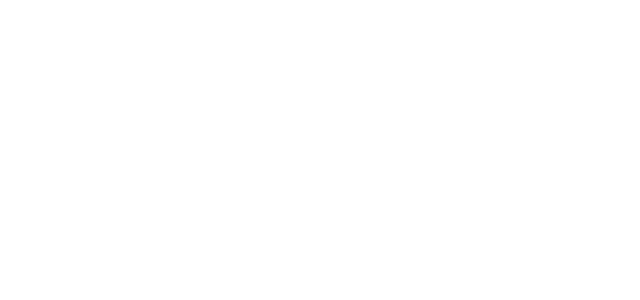
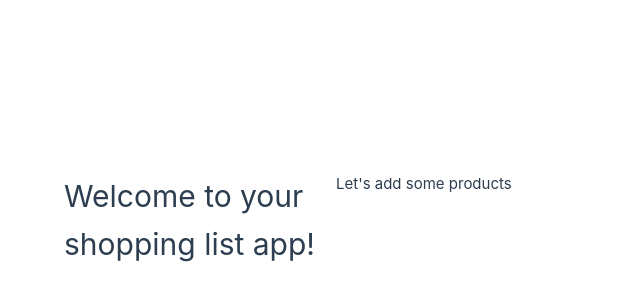
Before and after one commit to jlcarrascof/shopping-list, a Vue app: page / in a window 1280 px wide. Shown: the part 180-480 px from the top of the page, without its empty margins (0-640 px from the left). Built offline with nearby package versions, Linux system fonts and the light colour scheme.

Commit message:
Add welcome message and introductory text to App.vue

```diff
--- a/src/App.vue
+++ b/src/App.vue
@@ -3,7 +3,10 @@
 </script>
 
 <template>
-
+  <div id="app">
+    <h1>Welcome to your shopping list app!</h1>
+    <p>Let's add some products</p>
+  </div>
 </template>
 
 <style scoped>
```
